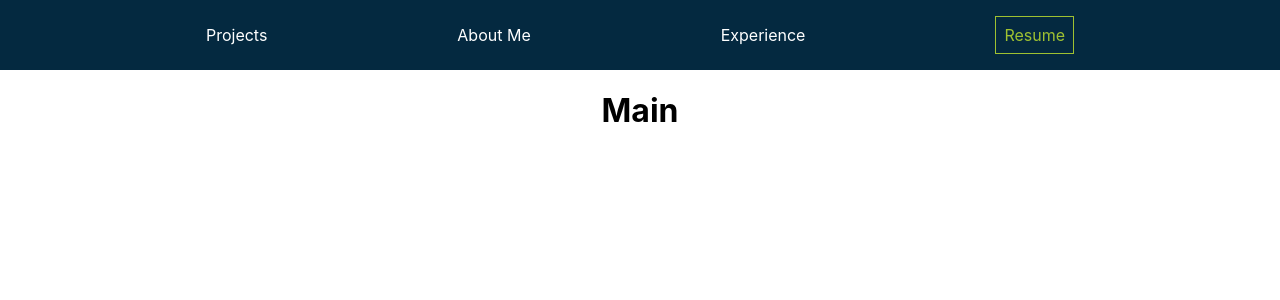
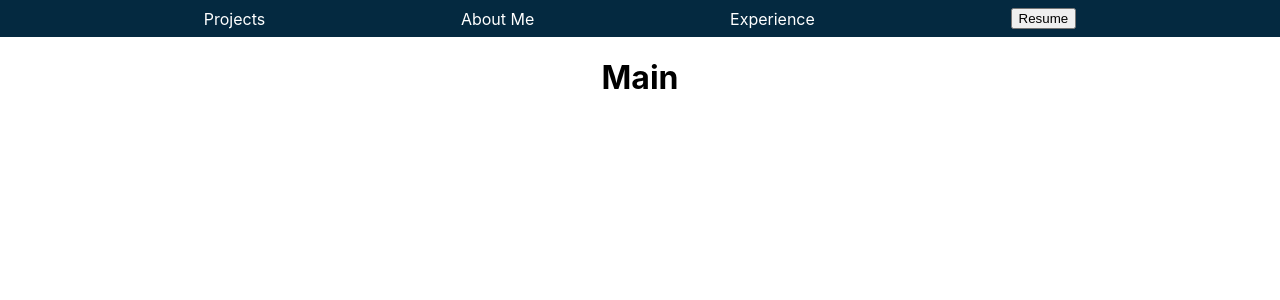
Before and after one commit to KeithLion/portfolio-site, a React (Create React App) app: page / in a window 1280 px wide. Shown: the top 300 px of the page. Built offline with nearby package versions, Linux system fonts and the light colour scheme.

Commit message:
created the button download

```diff
--- a/src/components/Nav.js
+++ b/src/components/Nav.js
@@ -1,9 +1,12 @@
 import React from 'react'
 import Box  from '@mui/material/Box'
-import Typography from '@mui/material/Typography'
 import Link from '@mui/material/Link'
 
+
+
 const NavBar = () => {
+
+
 
     var boxStyle={
         box:{
@@ -11,7 +14,7 @@ const NavBar = () => {
             alignItems: 'center',
             textAlign: 'center',
             justifyContent: 'space-evenly',
-            padding: 2,
+            padding: 1,
             backgroundColor: '#042940',
         },
         link:{
@@ -29,13 +32,24 @@ const NavBar = () => {
     }
 
 
+    const onClick =()=>{
+        fetch('cs-resume(1).pdf').then(response=> response.blob().then(blob =>{
+            const fileURL = window.URL.createObjectURL(blob);
+
+            let alink= document.createElement('a')
+            alink.href = fileURL
+            alink.download = 'cs-resume(1).pdf'
+            alink.click()
+        }))
+    }
+
     return(
         <main>
             <Box sx={boxStyle.box}>
-            <Link href='ProjectsPage' sx={boxStyle.link}>Projects</Link>
-            <Link href='AboutMePage' sx={boxStyle.link}>About Me</Link>
-            <Link href='ExperiencePage' sx={boxStyle.link}>Experience</Link>
-            <Link href='Resume' sx={boxStyle.resumeButton}>Resume</Link>
+            <Link href='/Projects' sx={boxStyle.link}>Projects</Link>
+            <Link href='/AboutMe' sx={boxStyle.link}>About Me</Link>
+            <Link href='/ExperiencePage' sx={boxStyle.link}>Experience</Link>
+            <button onClick={onClick} sx={boxStyle.resumeButton}>Resume</button>
             </Box>
         </main>
     )
```
Also changed, not shown: 1 other file (tests, documents, lock files or other folders).
